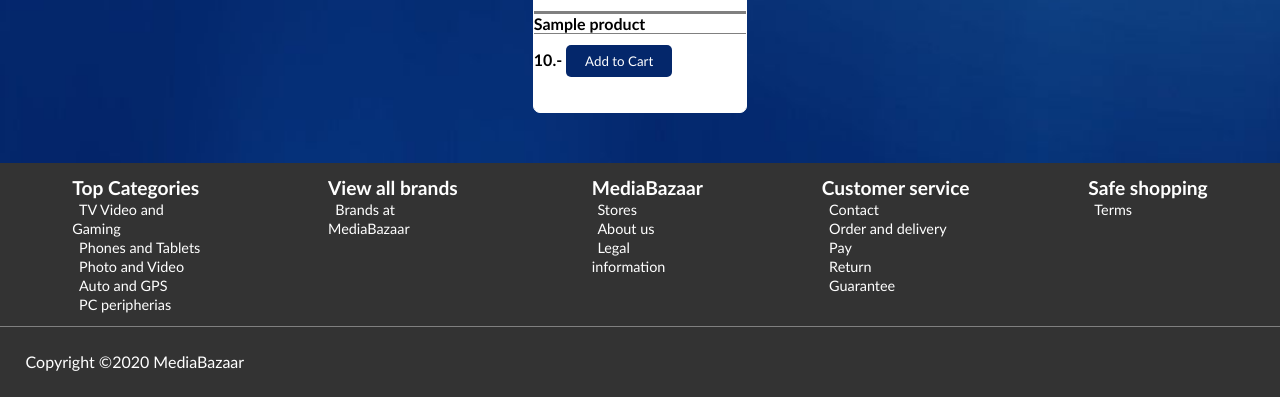
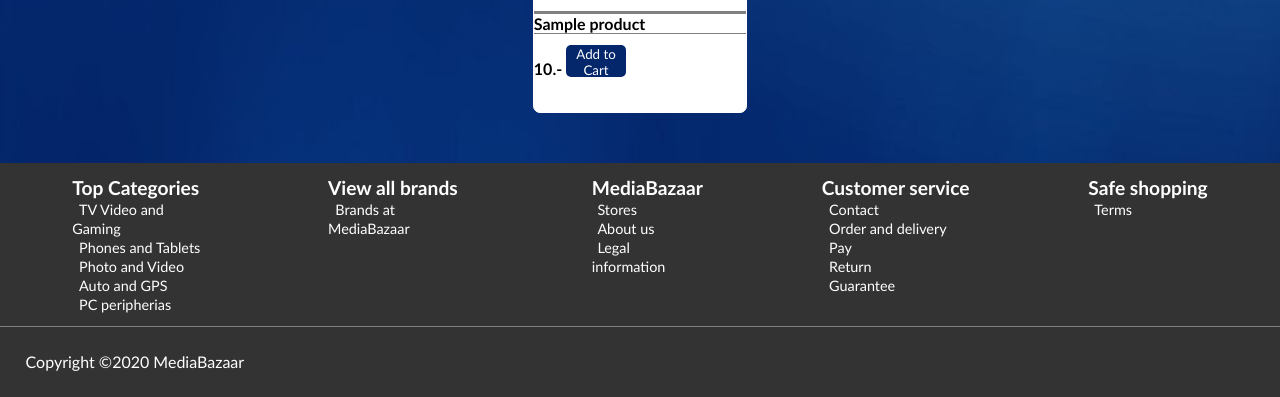
Before and after one commit to Ranim1996/MediaBazaar-Website, a PHP site: page /Webshop/ in a window 1280 px wide. Shown: the part 1540-1937 px from the top of the page. Run offline with PHP 8.4, Linux system fonts and the light colour scheme; tables that the repository leaves empty or names only in its code hold one stand-in row (values such as "Sample post"); data that the repository does not hold is empty; some web fonts are replaced.

Commit message:
Small changes are added.

```diff
--- a/Webshop/app/view/css/contactStyle.css
+++ b/Webshop/app/view/css/contactStyle.css
@@ -10,6 +10,7 @@
 	width: 40%;
 	border-radius: 10px;
 	margin: 7% 30%;
+	margin-left: 5%;
 	box-shadow: 1px 2px 10px #555;
 }
 
--- a/Webshop/app/view/css/style.css
+++ b/Webshop/app/view/css/style.css
@@ -370,7 +370,7 @@ main .menu-adds{
     background: #04276B;
     color: white;
     border: none;
-    width: 50%;
+    width: 60px;
     margin-top: 5%;
     height: 2rem;
 }
```
